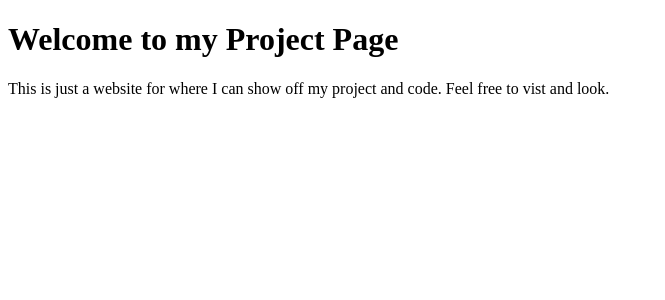
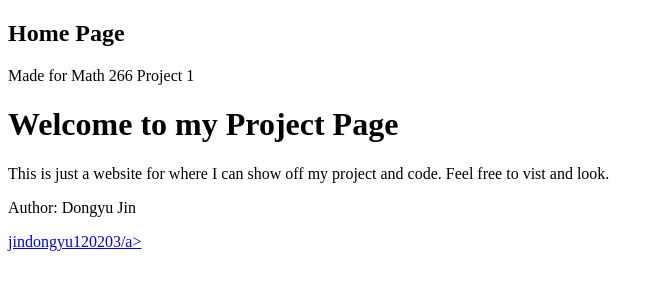
Before and after one commit to Thatotheron32/Project1, a Flask app: page /home/ in a window 1280 px wide. Shown: the top 300 px of the page, without its empty margins (0-665 px from the left). Run offline with Flask 3, Linux system fonts and the light colour scheme.

Commit message:
small change

```diff
--- a/templates/index.html
+++ b/templates/index.html
@@ -5,8 +5,18 @@
     <meta name="viewport" content="width=device-width, initial-scale=1.0">
     <title>Projects of Dongyu Jin</title>
 </head>
+<article>
+    <header>
+        <h1>Home Page</h1>
+        <p>Made for Math 266 Project 1</p>
+    </header>
+</article>
 <body>
     <div><h1>Welcome to my Project Page</h1></div>
     <p>This is just a website for where I can show off my project and code. Feel free to vist and look. </p>
 </body>
+<footer>
+    <p>Author: Dongyu Jin</p>
+    <p><a href="jindongyu120203@gmail.com">jindongyu120203/a></p>
+</footer>
 </html>
```
Also changed, not shown: templates/rc.html (+5 -2 lines).
